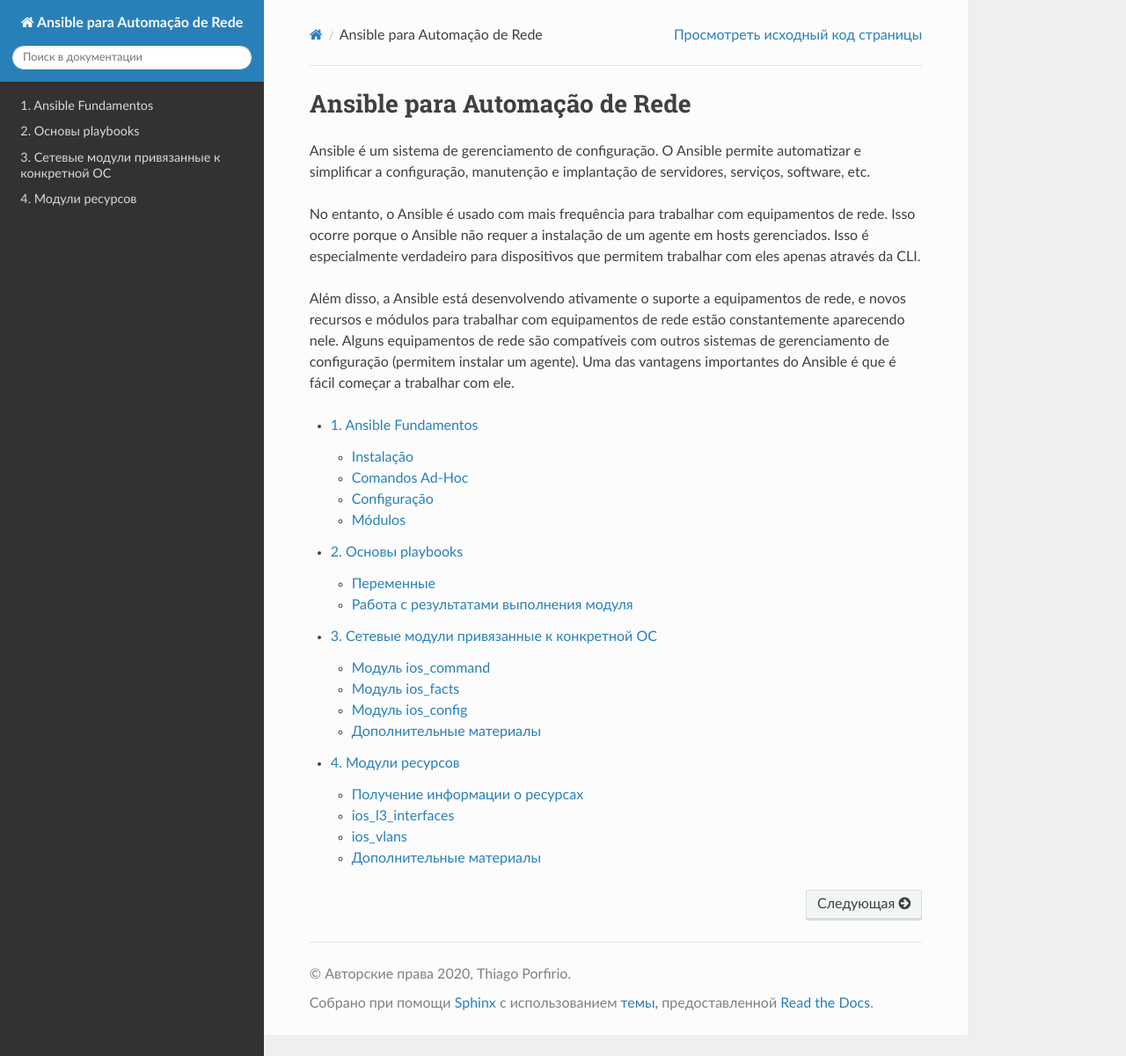
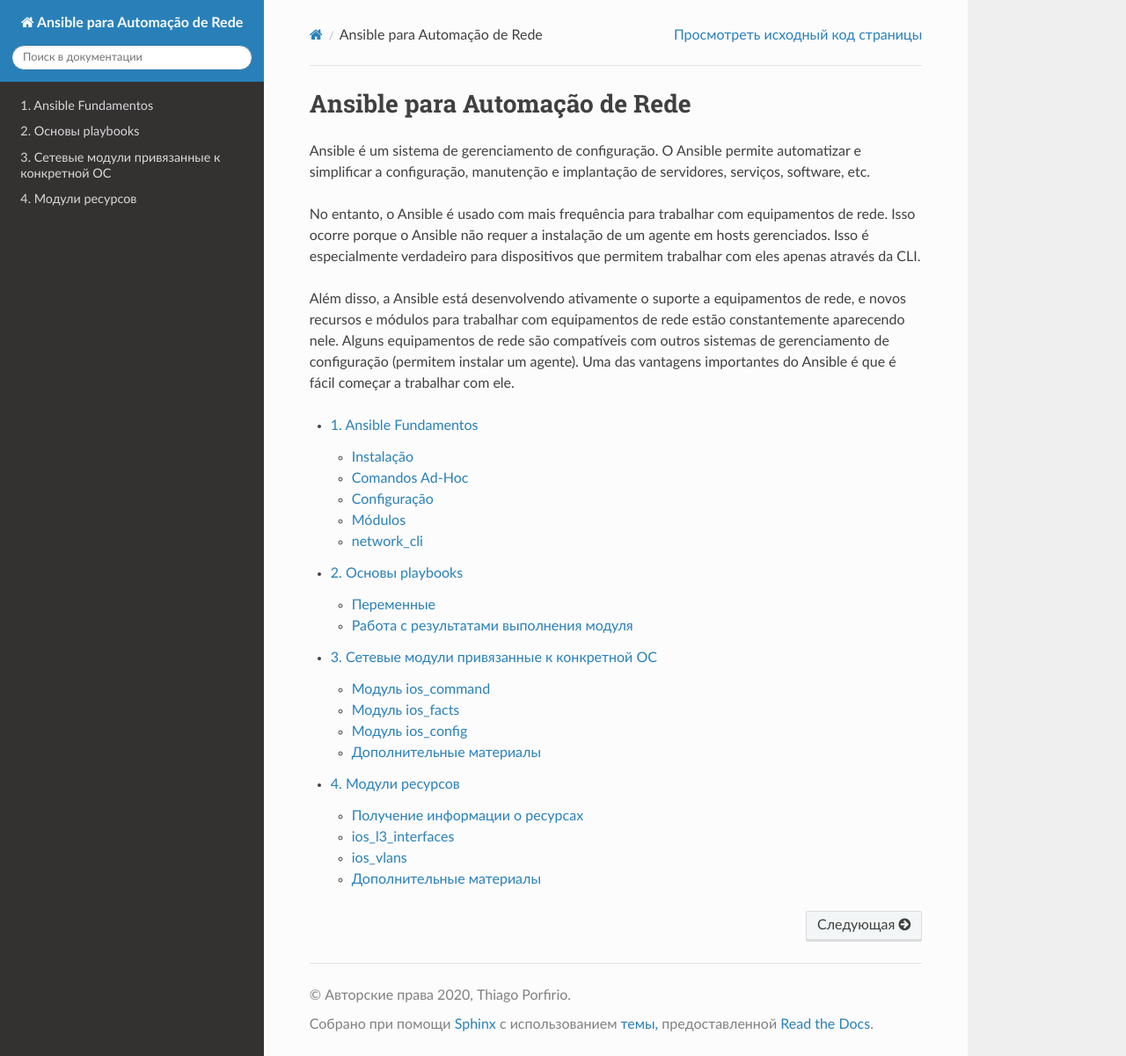
Before and after one commit to tporfirio/ansible-for-network-automation, a Sphinx documentation site: the page built from docs/source/index.rst, in a window 1280 px wide and 1201 px high. Shown: the whole window at 88% size. Built offline with Sphinx 7.4.7 and the Read the Docs theme 2.0.0, drawn with Linux system fonts in a browser that asks for light colours; pages that are not in the unit, such as notebooks, are missing from menus.

Commit message:
Update index.rst

```diff
--- a/docs/source/book/01_basics/index.rst
+++ b/docs/source/book/01_basics/index.rst
@@ -37,4 +37,4 @@
    Comandos Ad-Hoc
    Configuração
    Módulos
-   Network_cli
+   network_cli
```
Also changed, not shown: other parts of docs/source/book/01_basics/index.rst (+1 -1 lines).
